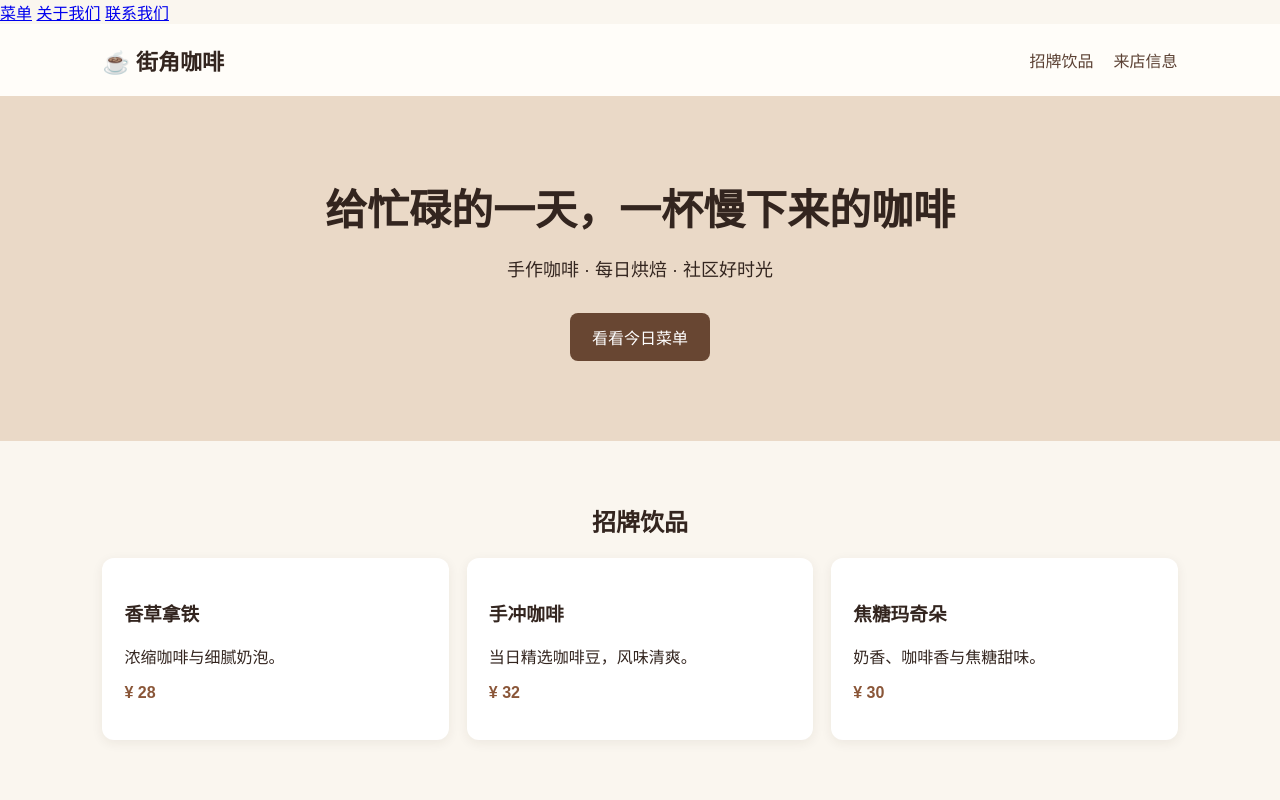
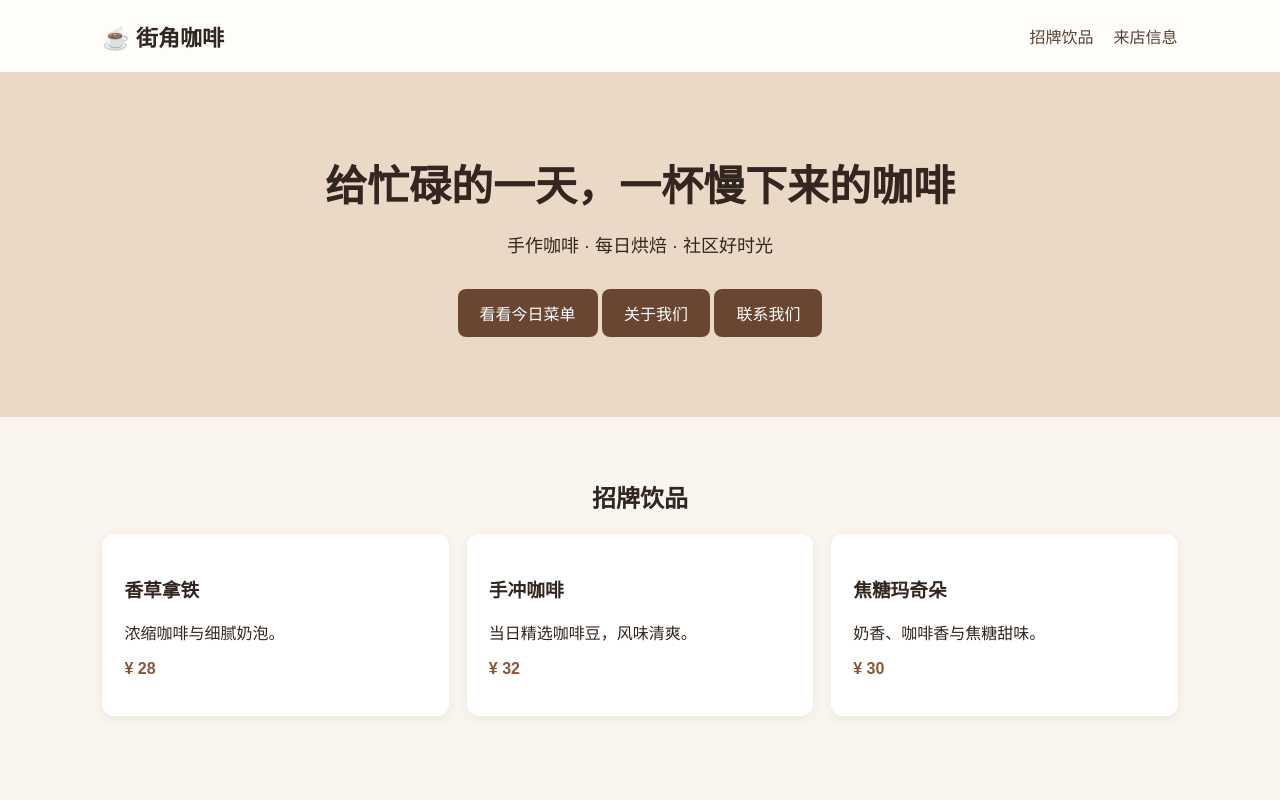
Before and after one commit to zzj3055045611-lab/corner-cafe-site, a plain HTML site: page index.html in a window 1280 px wide. Shown: the top 800 px of the page. Drawn offline with Linux system fonts and the light colour scheme.

Commit message:
Update index.html

```diff
--- a/index.html
+++ b/index.html
@@ -1,6 +1,3 @@
-<a href="#menu">菜单</a>
-<a href="#about">关于我们</a>
-<a href="#contact">联系我们</a>
 <!doctype html>
 <html lang="zh-CN">
 <head>
@@ -63,6 +60,8 @@
       <h1>给忙碌的一天，一杯慢下来的咖啡</h1>
       <p>手作咖啡 · 每日烘焙 · 社区好时光</p>
       <a class="button" href="#menu">看看今日菜单</a>
+      <a class="button" href="#about">关于我们</a>
+      <a class="button" href="#contact">联系我们</a>
     </div>
 
     <section id="menu">
```
